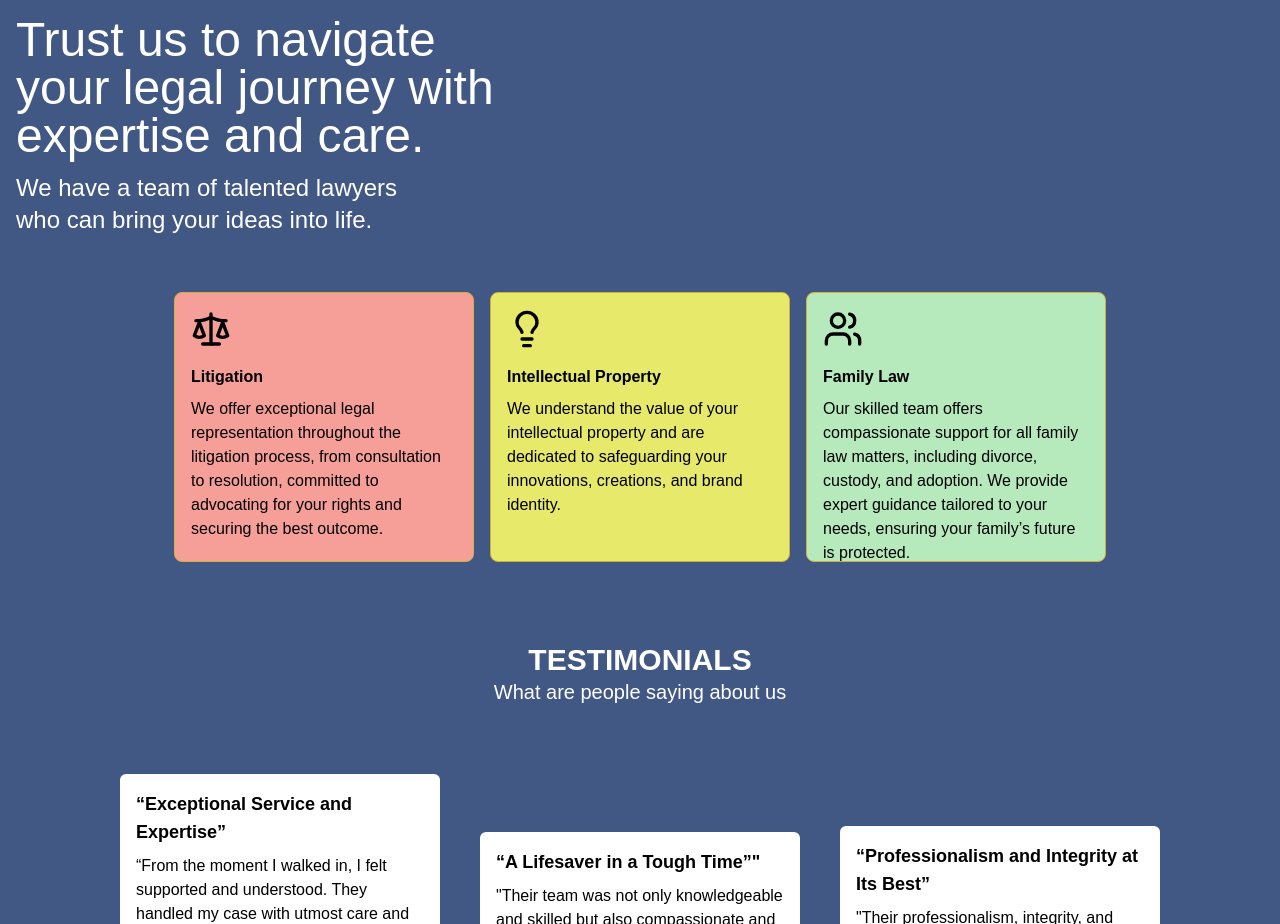
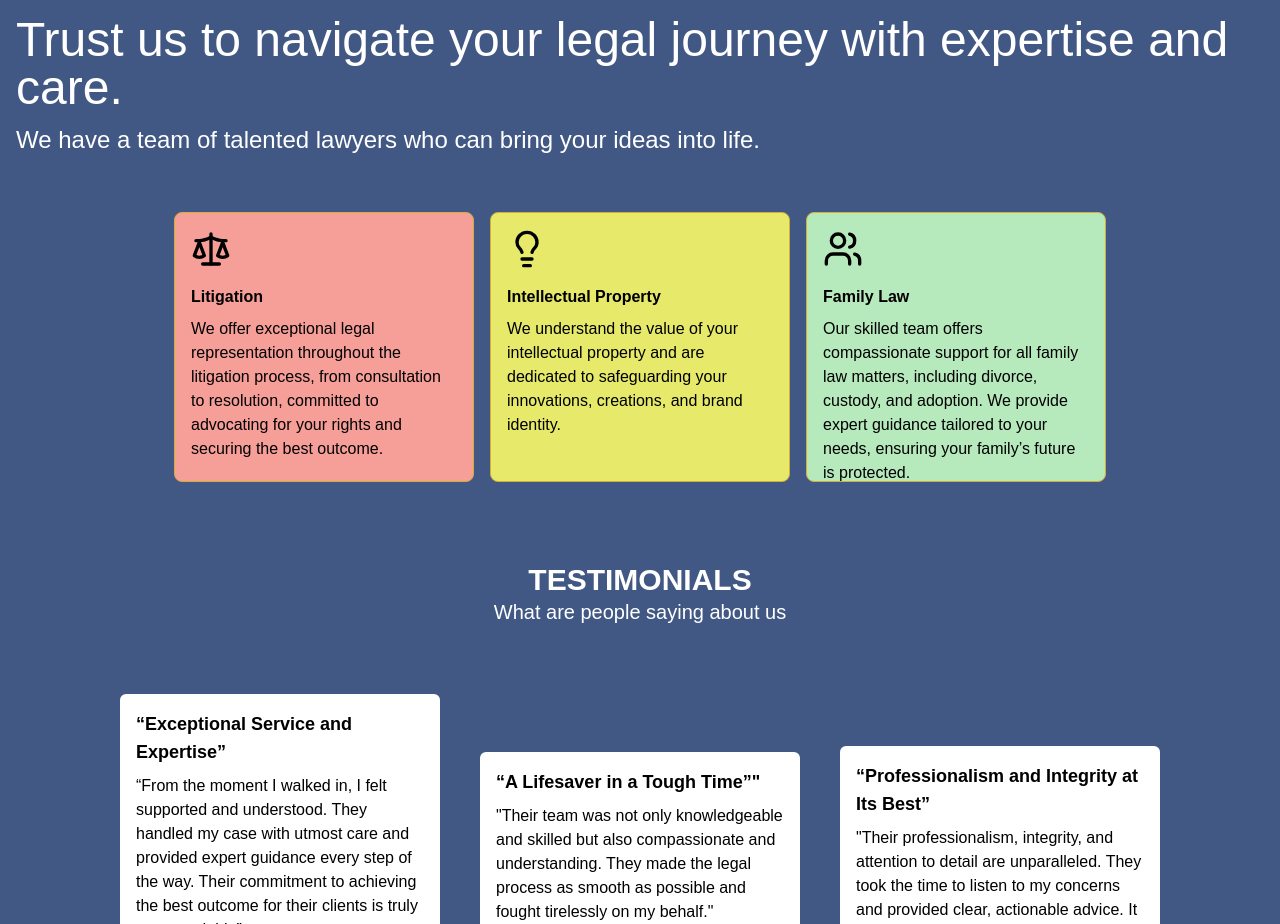
Before and after one commit to nzommmo/FORTRESS-LEGAL, a React (Vite) app: page / in a window 1280 px wide. Shown: the part 920-1844 px from the top of the page. Built offline with nearby package versions, Linux system fonts and the light colour scheme.

Commit message:
FORTRESS LEGAL DEMO

```diff
--- a/src/components/Services.jsx
+++ b/src/components/Services.jsx
@@ -10,11 +10,11 @@ const Services = () => {
           <p className='text-xl'>FORTRESS <span className='text-customyellow'>LEGAL</span></p>
         </div>
         <div className='mt-20 flex flex-col ms-30  gap-3 justify-start'>
-          <div className='w-[500px] lg:w-1/2'>
-            <p className='md:text-5xl sm:text-xl text-balance'>Trust us to navigate your legal journey with expertise and care.</p>
+          <div className='w-full'>
+            <p className='md:text-5xl sm:text-xl text-wrap'>Trust us to navigate your legal journey with expertise and care.</p>
           </div>
-          <div className='w-[500px] flex-wrap'>
-            <p className='md:text-2xl sm:text-sm text-balance'>We have a team of talented lawyers who can bring your ideas into life.</p>
+          <div className='w-full flex flex-wrap'>
+            <p className='md:text-2xl sm:text-sm text-wrap'>We have a team of talented lawyers who can bring your ideas into life.</p>
           </div>
         </div>
       </div>
```
